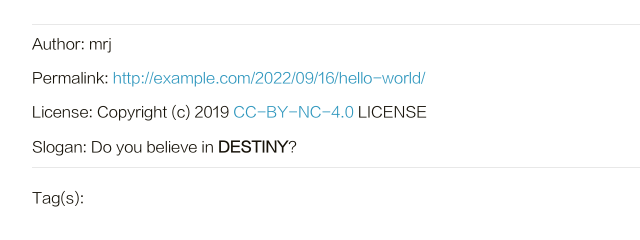
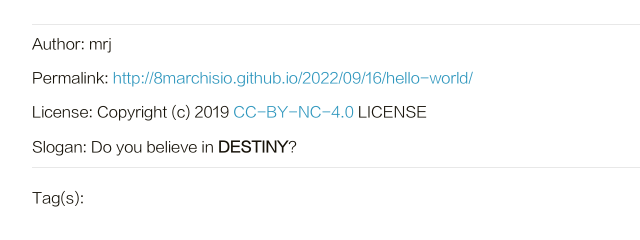
Before and after one commit to 8Marchisio/8Marchisio.github.io, a plain HTML site: page 2022/09/16/hello-world/index.html in a window 1280 px wide. Shown: the part 1143-1383 px from the top of the page, 218-858 px from the left. Drawn offline with Linux system fonts and the light colour scheme.

Commit message:
Site updated: 2022-09-19 14:40:41

```diff
--- a/2022/09/16/hello-world/index.html
+++ b/2022/09/16/hello-world/index.html
@@ -247,7 +247,7 @@
 
                     <p class="copyright-item">
                         <span>Permalink:</span>
-                        <span><a href="http://example.com/2022/09/16/hello-world/">http://example.com/2022/09/16/hello-world/</a></span>
+                        <span><a href="http://8marchisio.github.io/2022/09/16/hello-world/">http://8marchisio.github.io/2022/09/16/hello-world/</a></span>
                     </p>
 
 
```
